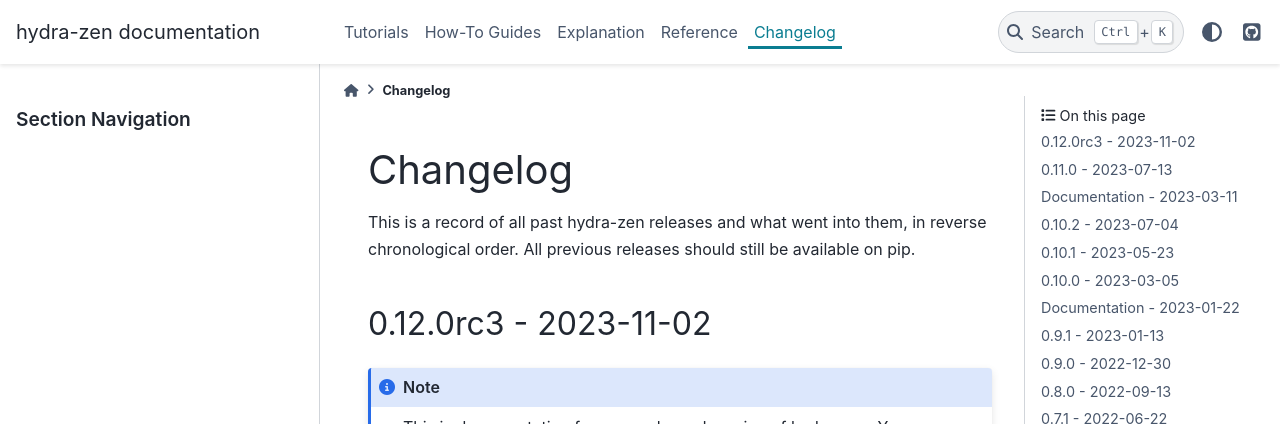
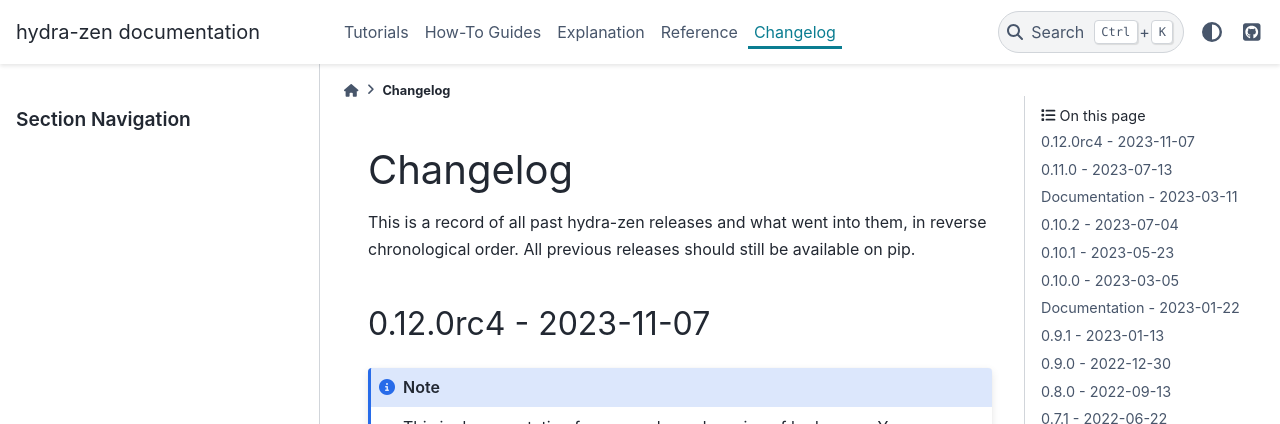
Before and after one commit to mit-ll-responsible-ai/hydra-zen, a Sphinx documentation site: the page built from docs/source/changes.rst, in a window 1280 px wide and 900 px high. Shown: the top 424 px of the window. Built offline with Sphinx 7.4.7 and the PyData theme 0.15.4, drawn with Linux system fonts in a browser that asks for light colours; the version number could not be read and is left out.

Commit message:
changelog

```diff
--- a/docs/source/changes.rst
+++ b/docs/source/changes.rst
@@ -11,7 +11,7 @@
 .. _v0.12.0:
 
 ----------------------
-0.12.0rc3 - 2023-11-02
+0.12.0rc4 - 2023-11-07
 ----------------------
 
 
```
